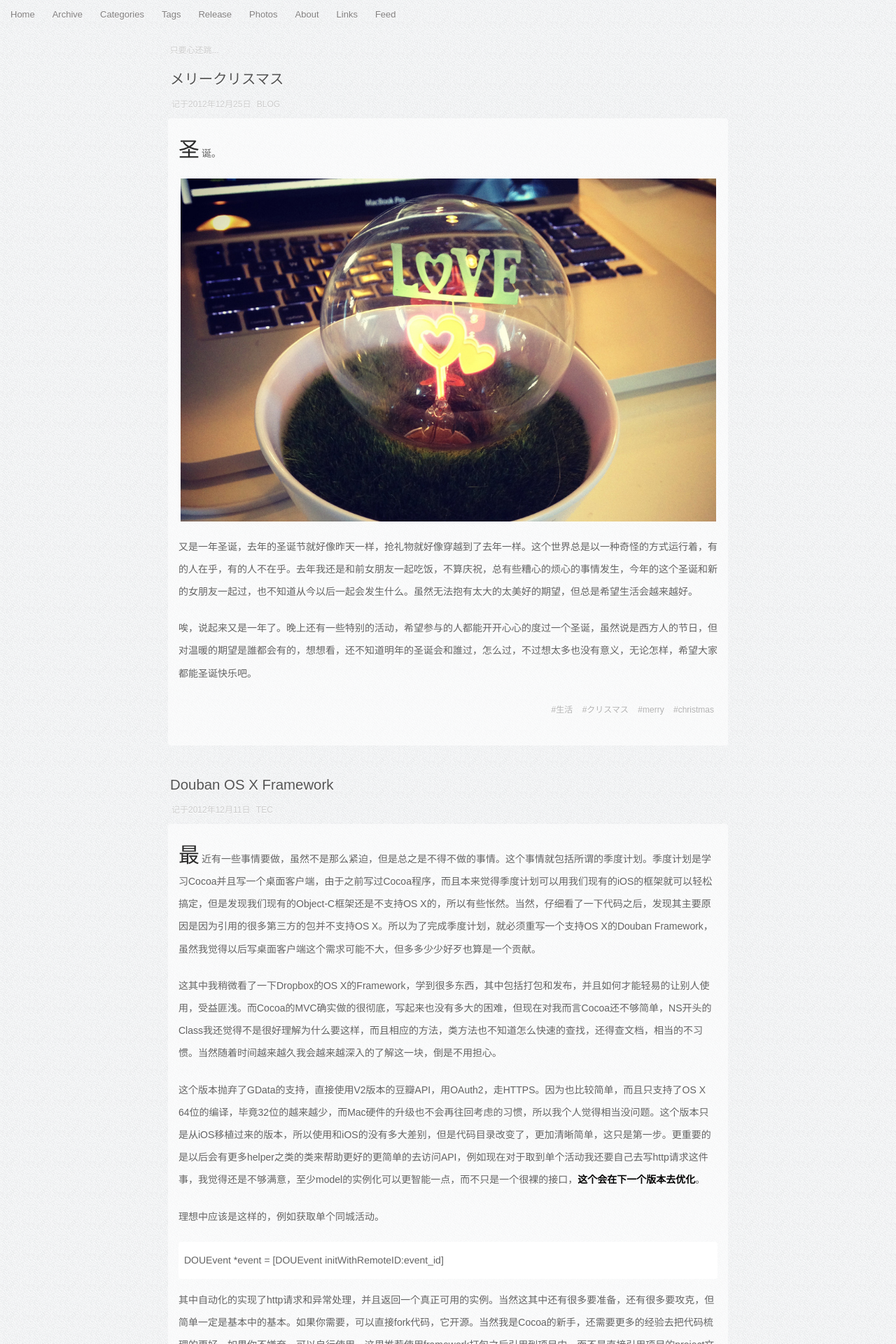
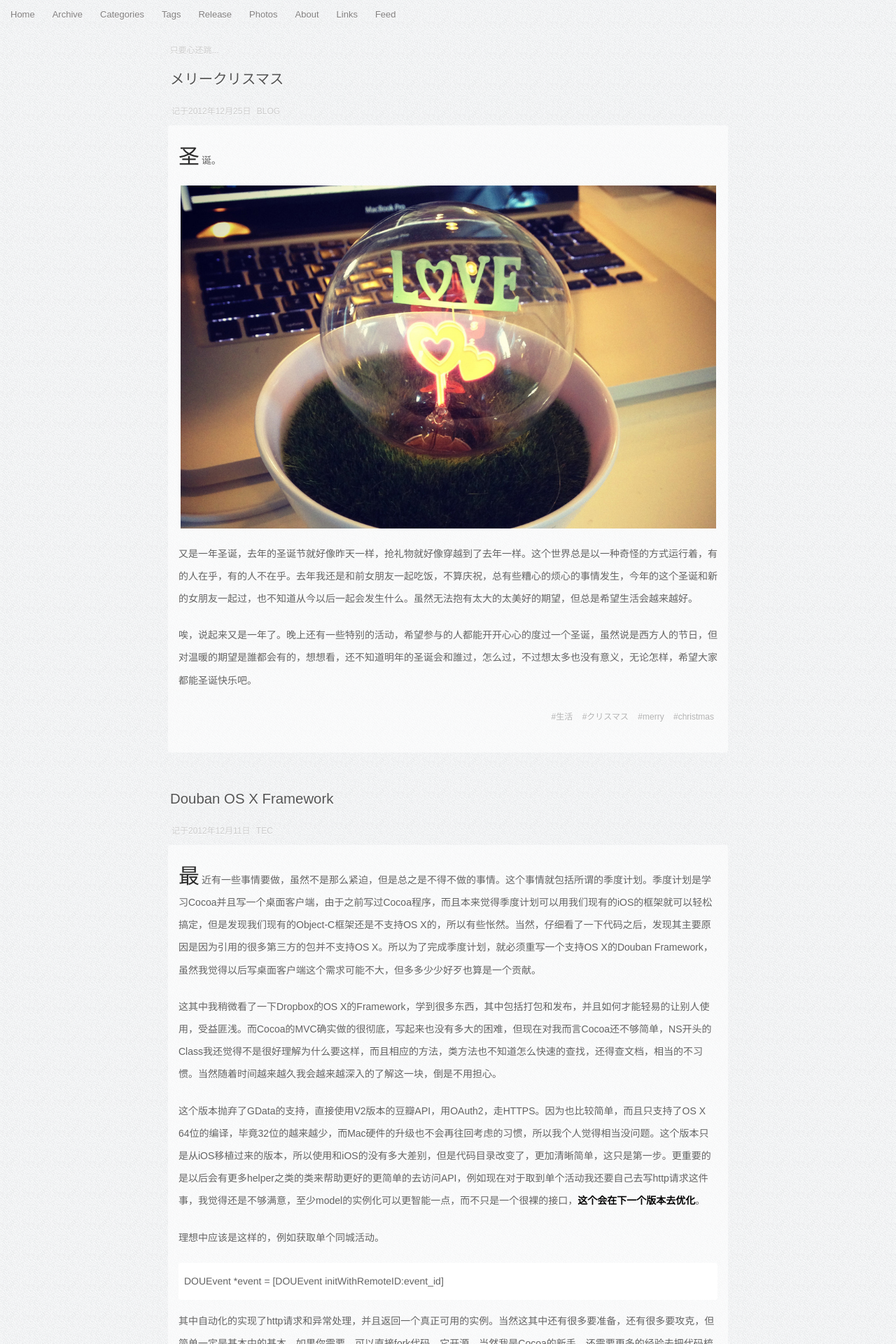
Before and after one commit to zwitzwit/guojing.github.com, a Jekyll site: the page built from index.html, in a window 1280 px wide. Shown: the top 1920 px of the page at 70% size. Built offline with Jekyll 4.4.1, drawn with Linux system fonts in a browser that asks for light colours; Markdown is read by kramdown in place of the engine named in the settings; the list of posts is cut into pages by our own code; comment, search, counter and statistics services are not loaded.

Commit message:
change aboutme

```diff
--- a/css/style.css
+++ b/css/style.css
@@ -42,9 +42,9 @@ body {font-family: "Overlock","Hiragino Sans GB","Microsoft YaHei",sans-serif}
 .content p strong {color:black;}
 
 .title {font-family: "Overlock","Hiragino Sans GB","Microsoft YaHei",sans-serif;}
-.title {font-size:1.7em;margin-bottom:10px;text-shadow:0 1px 0 #f0f0f0;}
+.title {font-size:1.7em;margin-bottom:20px;text-shadow:0 1px 0 #f0f0f0;}
 
-.content {margin-bottom:40px;background: rgba(255, 255, 255, 0.6);font-size:14px;}
+.content {margin-bottom:50px;background: rgba(255, 255, 255, 0.6);font-size:14px;}
 .content {color:#626262; text-shadow:0 1px 0 white;}
 .content b{color:#5c5c5c;}
 .content {padding:15px;line-height: 2.3em;}
```
